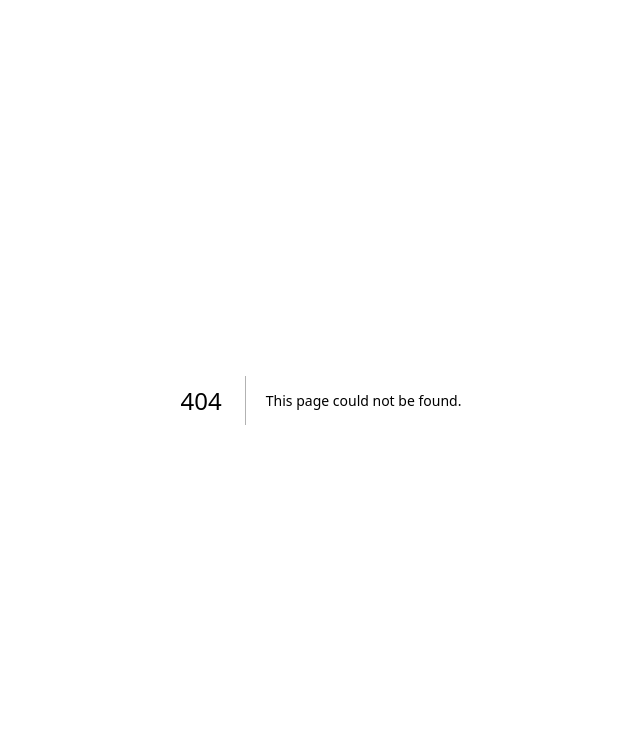
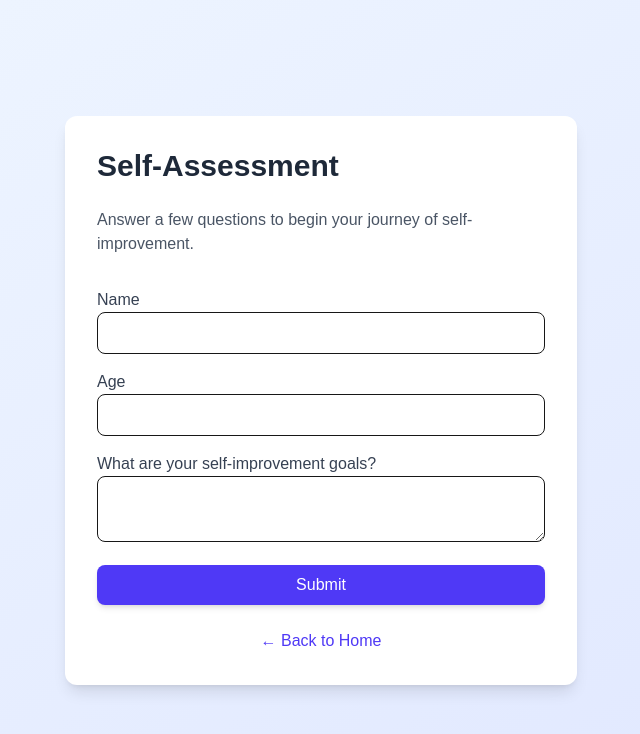
Before and after one commit to YogiBearAi/yogi-app, a Next.js app: page /questionnaire in a window 1280 px wide. Before the commit this address had no page. Shown: the top 734 px of the page, without its empty margins (319-959 px from the left). Built offline with nearby package versions, Linux system fonts and the light colour scheme.

Commit message:
Added full questionnaire with progress tracking

```diff
--- /dev/null
+++ b/src/app/questionnaire/page.tsx
@@ -0,0 +1,89 @@
+"use client";
+
+import { useState } from "react";
+import Head from "next/head";
+import Link from "next/link";
+
+export default function Questionnaire() {
+  const [formData, setFormData] = useState({
+    name: "",
+    age: "",
+    goals: "",
+  });
+
+  const handleChange = (e: React.ChangeEvent<HTMLInputElement | HTMLTextAreaElement>) => {
+    setFormData({ ...formData, [e.target.name]: e.target.value });
+  };
+
+  const handleSubmit = (e: React.FormEvent) => {
+    e.preventDefault();
+    console.log("Form Submitted:", formData);
+  };
+
+  return (
+    <div className="min-h-screen flex flex-col items-center justify-center bg-gradient-to-br from-blue-50 to-indigo-100 p-4">
+      <Head>
+        <title>Self-Assessment - Yogi</title>
+        <meta name="description" content="Self-improvement questionnaire." />
+        <link rel="icon" href="/favicon.ico" />
+      </Head>
+
+      <main className="bg-white p-8 rounded-xl shadow-lg max-w-lg w-full">
+        <h1 className="text-3xl font-bold text-gray-800 mb-6">Self-Assessment</h1>
+        <p className="text-gray-600 mb-8">
+          Answer a few questions to begin your journey of self-improvement.
+        </p>
+
+        <form onSubmit={handleSubmit} className="space-y-4">
+          <div>
+            <label className="block text-gray-700">Name</label>
+            <input
+              type="text"
+              name="name"
+              value={formData.name}
+              onChange={handleChange}
+              className="w-full px-4 py-2 border rounded-lg focus:ring-2 focus:ring-indigo-500"
+              required
+            />
+          </div>
+
+          <div>
+            <label className="block text-gray-700">Age</label>
+            <input
+              type="number"
+              name="age"
+              value={formData.age}
+              onChange={handleChange}
+              className="w-full px-4 py-2 border rounded-lg focus:ring-2 focus:ring-indigo-500"
+              required
+            />
+          </div>
+
+          <div>
+            <label className="block text-gray-700">What are your self-improvement goals?</label>
+            <textarea
+              name="goals"
+              value={formData.goals}
+              onChange={handleChange}
+              className="w-full px-4 py-2 border rounded-lg focus:ring-2 focus:ring-indigo-500"
+              required
+            ></textarea>
+          </div>
+
+          <button
+            type="submit"
+            className="w-full px-4 py-2 bg-indigo-600 text-white font-medium rounded-lg shadow-md hover:bg-indigo-700 transition-transform duration-300 hover:scale-105 focus:outline-none focus:ring-2 focus:ring-indigo-500"
+          >
+            Submit
+          </button>
+        </form>
+
+        <div className="mt-6 text-center">
+          <Link href="/">
+            <span className="text-indigo-600 hover:underline cursor-pointer">← Back to Home</span>
+          </Link>
+        </div>
+      </main>
+    </div>
+  );
+}
```
Also changed, not shown: 1 other file (tests, documents, lock files or other folders).
